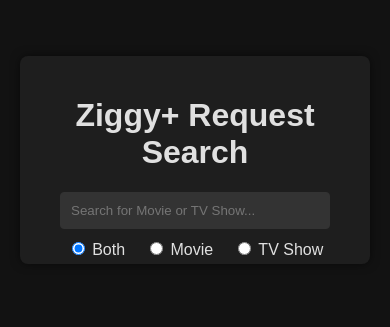
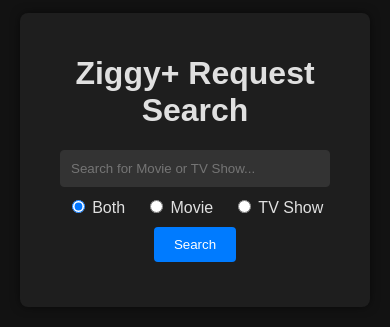
Before and after one commit to TylerS54/ZiggyPlusRequest, a plain HTML site: page public/index.html in a window 390 px wide. Shown: the part 262-589 px from the top of the page. Drawn offline with nearby package versions, Linux system fonts and the light colour scheme; some packages are replaced by stand-ins of ours.

Commit message:
Mobile adjust

```diff
--- a/public/styles.css
+++ b/public/styles.css
@@ -28,11 +28,17 @@
 }
 
 .container.small {
-    height: 20vh;
+    height: 15vh;
 }
 
 .container.large {
     height: 100%; /* Ensure the container takes full height */
+}
+
+@media (max-width: 600px) {
+    .container.small {
+        height: 30vh; /* Adjust height for smaller screens */
+    }
 }
 
 .search-container {
```
